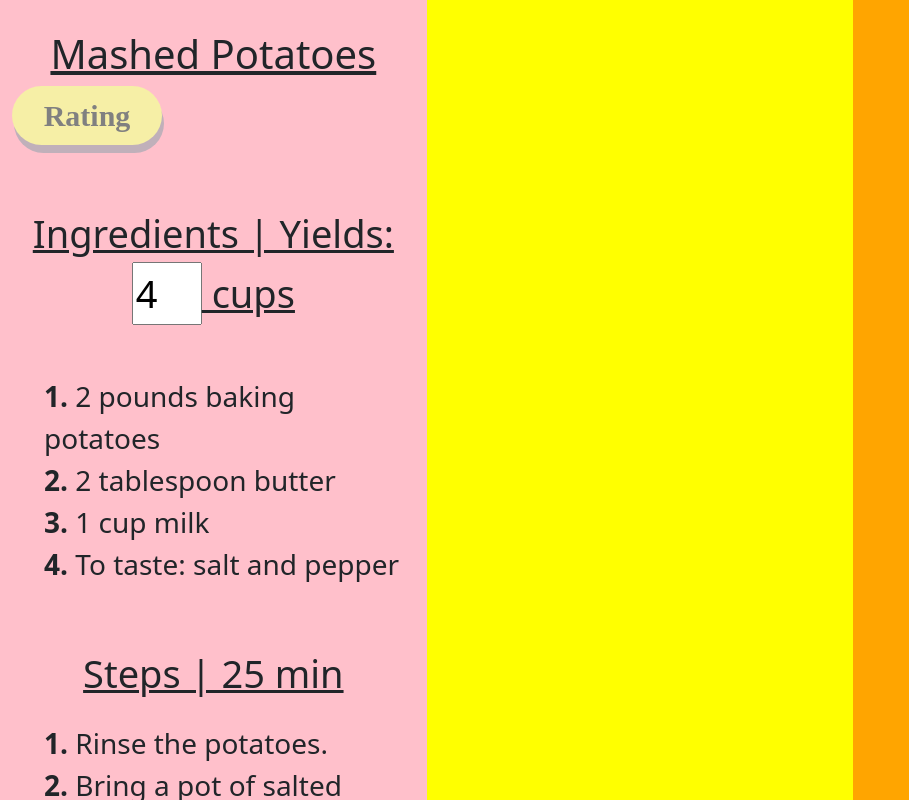
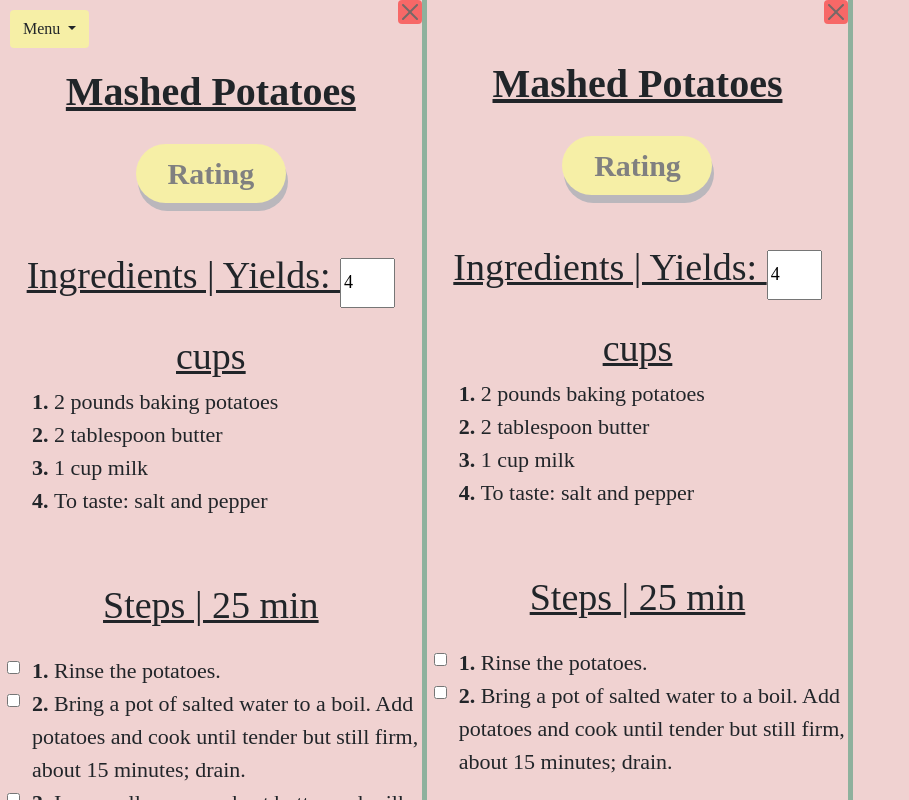
Before and after one commit to ggroode/cs160FP, a Django app: page /meal in a window 1280 px wide. Shown: the part 60-860 px from the top of the page, without its empty margins (0-909 px from the left). Run offline with Django 3.2, Linux system fonts and the light colour scheme; some libraries are stand-ins or nearby versions.

Commit message:
meal page with static data

```diff
--- a/recipe/templates/recipe/meal.html
+++ b/recipe/templates/recipe/meal.html
@@ -1,47 +1,36 @@
 {% extends 'recipe/base.html' %}
 
   {% block content %}
-
-<!-- <style>
-  .column {
-  background-color: blue;
-  float: left;
-  width: 33.33%;
-}
-</style>
-
-
-<div class="row">
-  <div class="column"> HI</div>
-
-  <div class="column">HIII</div>
-  <div class="column">HOLA</div>
-</div> -->
-
-
-
 
 	<style type="text/css">
 
 		.container{
 			height: 100vh;
 			background-color: magenta;
+			font-family: Ubuntu;
 		}
 		#box1{
+			font-family: Ubuntu;
 			height: 100vh;
-			background-color: pink;
+			background-color: #F0D2D1;
+			border-right: 5px solid #8EB19D;
 		}
 		#box2{
+			padding-top: 10px;
+			font-family: Ubuntu;
 			height: 100vh;
-			background-color: yellow;
-		}
+			background-color: #F0D2D1;
+			border-right: 5px solid #8EB19D;
+			}
 		#box3{
 			height: 100vh;
-			background-color: orange;
+			background-color: #F0D2D1;
+
 		}
 		h1{
 			text-align: center;
-			margin-top: 30px;
+			margin-top: 20px;
+			font-weight: bold;
 			text-decoration: underline;
 		}
 		h2{
@@ -51,12 +40,17 @@
 			margin-right: auto;
 			text-decoration: underline;
 		}
-		input[type='number']{
-    		width: 70px;
-    		margin-bottom: 50px;
+		h5{
+			text-align: center;
+		}
+		input[type='number'] {
+    		width: 55px;
+    		height: 50px;
+    		font-size: 18px;
+    		margin-bottom: 20px;
 		}
 		.ingredients{
-			margin-top: 60px;
+			margin-top: 30px;
 			margin-bottom: 0px;
 			text-align: center;
 			font-size: 38px;
@@ -65,7 +59,7 @@
 		}
 		.ordered-ing{
 			margin-top: 0px;
-			font-size: 28px;
+			font-size: 22px;
 			list-style-position: inside;
 			text-align: left;
 		}
@@ -78,13 +72,14 @@
 		}
 		.ordered-sps{
 			margin-top: 20px;
-			font-size: 28px;
+			font-size: 22px;
 			list-style-position: inside;
 			text-align: left;
 		}
 		.scroll{
 			overflow-y: auto;
 			overflow-x: hidden;
+			position: relative;
 		}
 		#exampleModalLabel{
 			text-align: center;
@@ -106,8 +101,37 @@
             font-family: Ubuntu;
             font-weight: bold;
             font-size: 30px;
+            margin-top: 20px;
 
         }
+        .menu{
+        	background-color: #F6EFA6;
+        	margin-top: 10px;
+        	margin-left: 10px;
+
+        }
+        .dropdown-menu > li > a:hover, .dropdown-menu > li > a:focus {
+            background-image:none !important;
+ 		}
+ 		.dropdown-menu > li > a:hover, .dropdown-menu > li > a:focus {
+            background-color:#8EB19D;
+ 		}
+ 		.exit{
+ 			background-color: red;
+ 			float: right;
+ 			margin-right: auto;
+ 			margin-left: auto;
+
+ 		}
+ 		li input {
+    		position: absolute;
+    		margin-left: -47px;
+    		margin-top: 7px;
+    		padding: 10px;
+		}
+		.filler{
+			margin-top: 60px;
+		}
 
 	</style>
 	</head>
@@ -115,25 +139,47 @@
 
 <div class="container-fluid h-100 p-0">
   <div class="row">
-    <div class="col-md-4 scroll mx-auto" id= "box1">
+    <div class="col-md-4 scroll mx-auto p-0" id= "box1">
+   <div class="dropdown">
+  <button class="btn menu dropdown-toggle" type="button" id="dropdownMenuButton1" data-bs-toggle="dropdown" aria-expanded="false">
+    Menu
+  </button>
+  <button type="button" class="btn-close exit" aria-label="Close"></button>
+
+  <ul class="dropdown-menu" aria-labelledby="dropdownMenuButton1">
+    <li><a class="dropdown-item" href="#">Shopping List</a></li>
+     <li><hr class="dropdown-divider"></li>
+    <li><a class="dropdown-item" href="#">Recipes</a></li>
+    <li><hr class="dropdown-divider"></li>
+    <li><a class="dropdown-item" href="#">+ New Recipe</a></li>
+    <li><hr class="dropdown-divider"></li>
+    <li><a class="dropdown-item" href="#">Save Meal</a></li>
+  </ul>
+</div>
     	<h1> Mashed Potatoes </h1>
     	<!-- Button trigger modal -->
- <div class= "mx-auto">
+ <div class= "mx-auto text-center">
 	<button type="button" class="btn rating"  data-bs-toggle="modal" data-bs-target="#exampleModal">
   		Rating
 	</button>
 </div>
+<button type="button" class="btn btn-default" aria-label="Left Align">
+  <span class="glyphicon glyphicon-menu-hamburger" aria-hidden="false"></span>
+</button>
 
 <!-- Modal -->
 <div class="modal fade" id="exampleModal" tabindex="-1" aria-labelledby="exampleModalLabel" aria-hidden="true">
   <div class="modal-dialog">
     <div class="modal-content">
       <div class="modal-header">
-        <h5 class="modal-title text-center" id="exampleModalLabel">Average Rating: 3.7/5</h5>
+        <h5 class="modal-title text-center" id="exampleModalLabel"> Average Rating: 3.7/5</h5>
         <button type="button" class="btn-close" data-bs-dismiss="modal" aria-label="Close"></button>
       </div>
       <div class="modal-body">
         How would you rate this recipe?
+        <div style="display:inline-block;" id="rateYo"></div>
+        <input type="hidden" name="rating" id="rating_input"/>
+
       </div>
       <div class="modal-footer">
         <button type="button" class="btn bg-info" data-bs-dismiss="modal">Save</button>
@@ -154,13 +200,67 @@
     		Steps | 25 min
     	</div>
         <ol class="ordered-sps">
-  			<li><span>Rinse the potatoes.</span></li>
-  			<li><span>Bring a pot of salted water to a boil. Add potatoes and cook until tender but still firm, about 15 minutes; drain.</span></li>
-  			<li><span>In a small saucepan heat butter and milk over low heat until butter is melted. Using a potato masher or electric beater, slowly blend milk mixture into potatoes until smooth and creamy. Season with salt and pepper to taste.</span></li>
+  			<li><input type= "checkbox"><span>Rinse the potatoes.</span></li>
+  			<li><input type= "checkbox"><span>Bring a pot of salted water to a boil. Add potatoes and cook until tender but still firm, about 15 minutes; drain.</span></li>
+  			<li><input type= "checkbox"><span>In a small saucepan heat butter and milk over low heat until butter is melted. Using a potato masher or electric beater, slowly blend milk mixture into potatoes until smooth and creamy. Season with salt and pepper to taste.</span></li>
 		</ol>
 
+
     </div>
-    <div class="col-md-4 scroll" id="box2">
+    <div class="col-md-4 scroll mx-auto p-0" id="box2">
+<div class="dropdown">
+	  <button type="button" class="btn-close exit" aria-label="Close"></button>
+</div>
+	<div class= "filler">
+    	<h1> Mashed Potatoes </h1>
+    </div>
+    	<!-- Button trigger modal -->
+ <div class= "mx-auto text-center">
+	<button type="button" class="btn rating"  data-bs-toggle="modal" data-bs-target="#exampleModal">
+  		Rating
+	</button>
+</div>
+<button type="button" class="btn btn-default" aria-label="Left Align">
+  <span class="glyphicon glyphicon-menu-hamburger" aria-hidden="false"></span>
+</button>
+
+<!-- Modal -->
+<div class="modal fade" id="exampleModal" tabindex="-1" aria-labelledby="exampleModalLabel" aria-hidden="true">
+  <div class="modal-dialog">
+    <div class="modal-content">
+      <div class="modal-header">
+        <h5 class="modal-title text-center" id="exampleModalLabel"> Average Rating: 3.7/5</h5>
+        <button type="button" class="btn-close" data-bs-dismiss="modal" aria-label="Close"></button>
+      </div>
+      <div class="modal-body">
+        How would you rate this recipe?
+        <div style="display:inline-block;" id="rateYo"></div>
+        <input type="hidden" name="rating" id="rating_input"/>
+
+      </div>
+      <div class="modal-footer">
+        <button type="button" class="btn bg-info" data-bs-dismiss="modal">Save</button>
+      </div>
+    </div>
+  </div>
+</div>
+    	<div class="ingredients">
+    		Ingredients | Yields: <input type="number" value=4 min=0> cups
+    	</div>
+    	<ol class="ordered-ing">
+  			<li><span>2 pounds baking potatoes</span></li>
+  			<li><span>2 tablespoon butter</span></li>
+  			<li><span>1 cup milk</span></li>
+  			<li><span>To taste: salt and pepper </span></li>
+		</ol>
+    	<div class="steps">
+    		Steps | 25 min
+    	</div>
+        <ol class="ordered-sps">
+  			<li><input type= "checkbox"><span>Rinse the potatoes.</span></li>
+  			<li><input type= "checkbox"><span>Bring a pot of salted water to a boil. Add potatoes and cook until tender but still firm, about 15 minutes; drain.</span></li>
+		</ol>
+
 
     </div>
     <div class="col-md-4 scroll" id="box3">
```
